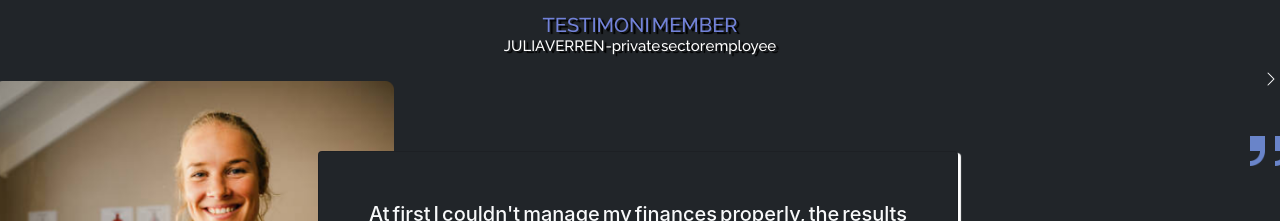
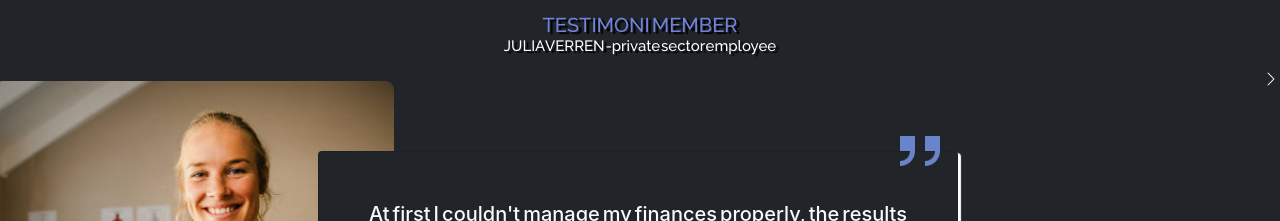
Before and after one commit to AngelNikijuluw/Group-2, a React (Create React App) app: page / in a window 1280 px wide. Shown: the part 2596-2817 px from the top of the page. Built offline with nearby package versions, Linux system fonts and the light colour scheme.

Commit message:
All  Done

```diff
--- a/src/pages/Home/Home2.js
+++ b/src/pages/Home/Home2.js
@@ -570,7 +570,7 @@ function Home2() {
                 src={require("../../image/icon2.png")}
                 style={{
                   width: "40px",
-                  marginLeft: "400px",
+                  marginLeft: "50px",
                   position: "absolute",
                   marginTop: "60px",
                   zIndex: "3",
```
